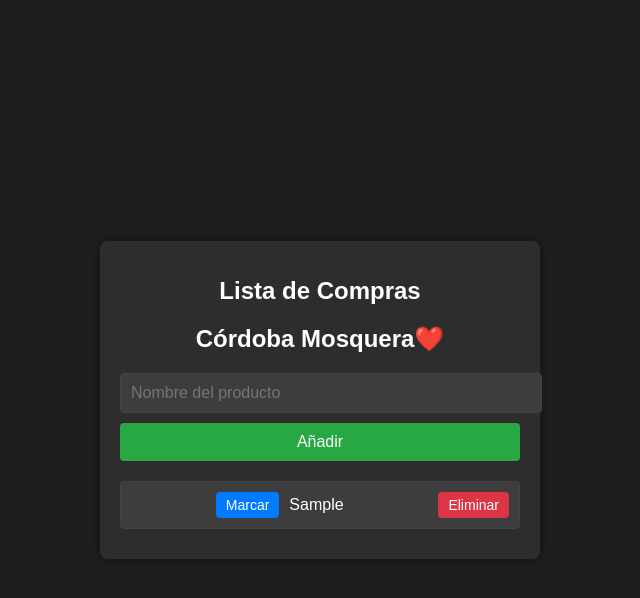
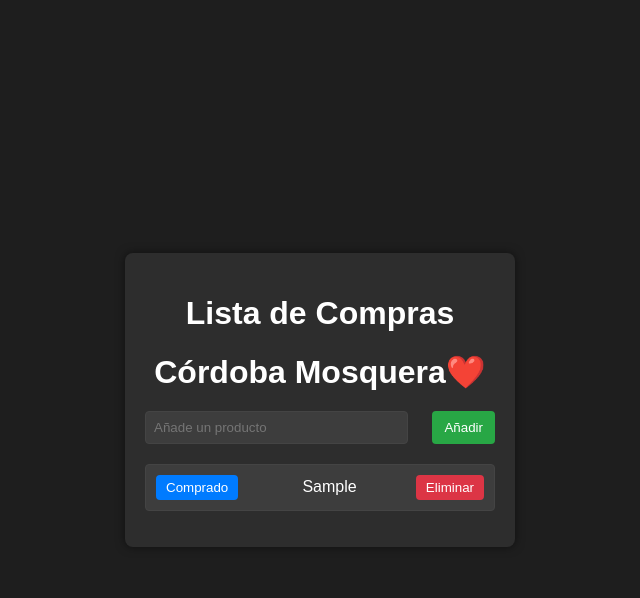
Before and after one commit to kingcordoba/ListaMercado, a plain HTML site: page index.html in a window 1280 px wide. Both pictures are taken after typing "Sample" into the empty fields and a click on the button "Añadir". Shown: the whole page, without its empty margins (320-960 px from the left). Drawn offline with Linux system fonts and the light colour scheme.

Commit message:
goingback2
Volviendo al original

```diff
--- a/app.js
+++ b/app.js
@@ -3,44 +3,29 @@ const formulario = document.getElementById('formulario');
 const lista = document.getElementById('lista');
 const inputItem = document.getElementById('item');
 
-// Cargar la lista desde localStorage al iniciar la página
-cargarLista();
+// Función para añadir un item a la lista
+formulario.addEventListener('submit', function (e) {
+  e.preventDefault(); // Evitar que el formulario se envíe
 
-// Función para cargar la lista desde localStorage
-function cargarLista() {
-  const listaGuardada = JSON.parse(localStorage.getItem('listaCompras')) || [];
-  listaGuardada.forEach(item => {
-    añadirItemALista(item.texto, item.completado);
-  });
-}
+  const textoItem = inputItem.value.trim(); // Obtener el valor del input
 
-// Función para guardar la lista en localStorage
-function guardarLista() {
-  const items = [];
-  document.querySelectorAll('#lista li').forEach(li => {
-    items.push({
-      texto: li.querySelector('span').textContent,
-      completado: li.classList.contains('completado')
-    });
-  });
-  localStorage.setItem('listaCompras', JSON.stringify(items));
-}
-
-// Función para añadir un item a la lista
-function añadirItemALista(textoItem, completado = false) {
+  if (textoItem !== "") {
+    // Crear un nuevo elemento de lista
     const nuevoItem = document.createElement('li');
-  if (completado) nuevoItem.classList.add('completado');
 
     // Botón para marcar como comprado
     const botonCompletado = document.createElement('button');
-  botonCompletado.textContent = completado ? 'Desmarcar' : 'Marcar';
+    botonCompletado.textContent = 'Comprado';
     botonCompletado.classList.add('boton-completado');
-  if (completado) botonCompletado.classList.add('completado');
     botonCompletado.addEventListener('click', function () {
       nuevoItem.classList.toggle('completado');
-    botonCompletado.textContent = nuevoItem.classList.contains('completado') ? 'Desmarcar' : 'Marcar';
-    botonCompletado.classList.toggle('completado');
-    guardarLista(); // Guardar la lista después de marcar/desmarcar
+      if (nuevoItem.classList.contains('completado')) {
+        botonCompletado.textContent = 'Desmarcar';
+        botonCompletado.classList.add('completado');
+      } else {
+        botonCompletado.textContent = 'Marcar';
+        botonCompletado.classList.remove('completado');
+      }
     });
 
     // Texto del producto
@@ -52,7 +37,6 @@ function añadirItemALista(textoItem, completado = false) {
     botonEliminar.textContent = 'Eliminar';
     botonEliminar.addEventListener('click', function () {
       lista.removeChild(nuevoItem);
-    guardarLista(); // Guardar la lista después de eliminar
     });
 
     // Añadir elementos al item
@@ -62,17 +46,8 @@ function añadirItemALista(textoItem, completado = false) {
 
     // Añadir el item a la lista
     lista.appendChild(nuevoItem);
-}
 
-// Función para añadir un item desde el formulario
-formulario.addEventListener('submit', function (e) {
-  e.preventDefault(); // Evitar que el formulario se envíe
-
-  const textoItem = inputItem.value.trim(); // Obtener el nombre del producto
-
-  if (textoItem !== "") {
-    añadirItemALista(textoItem);
-    guardarLista(); // Guardar la lista después de añadir
+    // Limpiar el input
     inputItem.value = '';
   }
 });
--- a/index.html
+++ b/index.html
@@ -11,7 +11,7 @@
     <h1>Lista de Compras</h1>
     <h1>Córdoba Mosquera❤️</h1>
     <form id="formulario">
-      <input type="text" id="item" placeholder="Nombre del producto" required>
+      <input type="text" id="item" placeholder="Añade un producto" required>
       <button type="submit">Añadir</button>
     </form>
     <ul id="lista"></ul>
--- a/styles.css
+++ b/styles.css
@@ -7,7 +7,7 @@ body {
   display: flex;
   justify-content: center;
   align-items: center;
-  min-height: 100vh;
+  height: 100vh;
 }
 
 .container {
@@ -15,41 +15,37 @@ body {
   padding: 20px;
   border-radius: 8px;
   box-shadow: 0 0 10px rgba(0, 0, 0, 0.5);
-  width: 400px;
+  width: 350px;
   text-align: center;
 }
 
 h1 {
   margin-bottom: 20px;
   color: #ffffff;
-  font-size: 24px;
 }
 
 #formulario {
   display: flex;
-  flex-direction: column;
-  gap: 10px;
+  justify-content: space-between;
   margin-bottom: 20px;
 }
 
 #item {
-  width: 100%;
-  padding: 10px;
+  width: 70%;
+  padding: 8px;
   border: 1px solid #444;
   border-radius: 4px;
   background-color: #3d3d3d;
   color: #ffffff;
-  font-size: 16px;
 }
 
 button {
-  padding: 10px;
+  padding: 8px 12px;
   background-color: #28a745;
   color: #fff;
   border: none;
   border-radius: 4px;
   cursor: pointer;
-  font-size: 16px;
 }
 
 button:hover {
@@ -59,7 +55,6 @@ button:hover {
 ul {
   list-style-type: none;
   padding: 0;
-  margin: 0;
 }
 
 li {
@@ -67,10 +62,10 @@ li {
   padding: 10px;
   border: 1px solid #444;
   border-radius: 4px;
-  margin-bottom: 10px;
+  margin-bottom: 5px;
   display: flex;
+  justify-content: space-between;
   align-items: center;
-  gap: 10px;
 }
 
 li.completado {
@@ -85,8 +80,6 @@ li button {
   padding: 5px 10px;
   border-radius: 4px;
   cursor: pointer;
-  margin-left: auto;
-  font-size: 14px;
 }
 
 li button:hover {
@@ -95,7 +88,7 @@ li button:hover {
 
 .boton-completado {
   background-color: #007bff;
-  font-size: 14px;
+  margin-right: 5px;
 }
 
 .boton-completado.completado {
```
Lines whose indentation alone changed are shown as unchanged.
